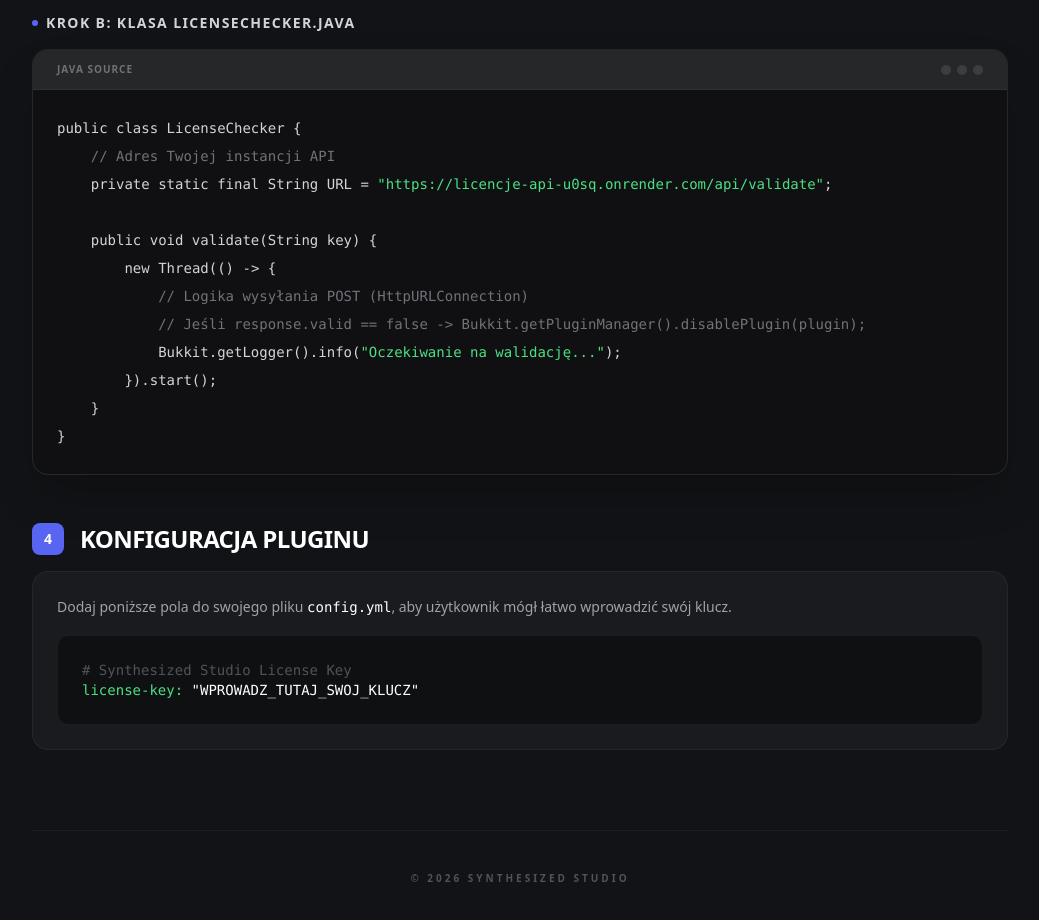
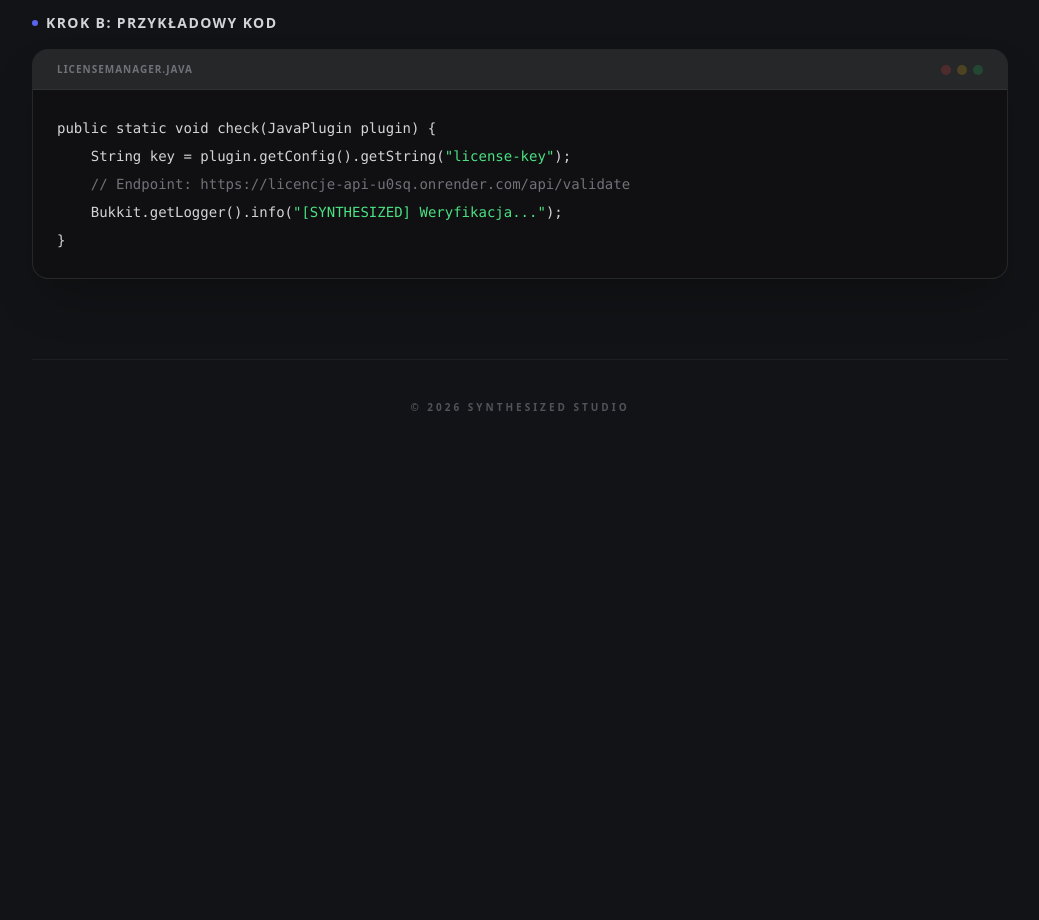
Before and after one commit to Qali0924/licencje-api, a website: page public/docs.html in a window 1280 px wide. Shown: the part 1200-2120 px from the top of the page, without its empty margins (120-1159 px from the left). After the commit the page ends 1663 px from the top, so only its background shows below. Drawn offline with nearby package versions, Linux system fonts and the light colour scheme.

Commit message:
Update docs.html

```diff
--- a/public/docs.html
+++ b/public/docs.html
@@ -5,9 +5,8 @@
     <meta content="width=device-width, initial-scale=1.0" name="viewport"/>
     <title>Dokumentacja API - Synthesized Studio</title>
     <script src="https://cdn.tailwindcss.com?plugins=forms,container-queries"></script>
-    <link href="https://fonts.googleapis.com/css2?family=Inter:wght@300;400;500;600;700;800;900&amp;display=swap" rel="stylesheet"/>
-    <link href="https://fonts.googleapis.com/css2?family=Material+Symbols+Outlined:wght@100..700,0..1&amp;display=swap" rel="stylesheet"/>
-    <link rel="stylesheet" href="https://cdn.jsdelivr.net/npm/bootstrap-icons@1.11.1/font/bootstrap-icons.css">
+    <link href="https://fonts.googleapis.com/css2?family=Inter:wght@300;400;500;600;700;800;900&display=swap" rel="stylesheet"/>
+    <link href="https://fonts.googleapis.com/icon?family=Material+Icons+Outlined" rel="stylesheet">
 
     <script id="tailwind-config">
       tailwind.config = {
@@ -28,7 +27,11 @@
       }
     </script>
     <style>
-        .material-symbols-outlined { font-variation-settings: 'FILL' 0, 'wght' 400, 'GRAD' 0, 'opsz' 24; }
+        /* Standaryzacja ikon */
+        .material-icons-outlined {
+            vertical-align: middle;
+            line-height: 1;
+        }
         .neon-glow { background: radial-gradient(circle at 100% 0%, rgba(88, 101, 242, 0.1) 0%, transparent 40%); }
         pre { scrollbar-width: thin; scrollbar-color: #343538 transparent; }
         code { font-family: 'JetBrains Mono', 'Fira Code', monospace; }
@@ -41,13 +44,13 @@
     <header class="border-b border-white/5 bg-surface/80 backdrop-blur-md sticky top-0 z-50">
         <div class="max-w-7xl mx-auto px-6 h-20 flex items-center justify-between">
             <div class="flex items-center gap-3">
-                <span class="material-symbols-outlined text-primary-container text-3xl">terminal</span>
+                <span class="material-icons-outlined text-primary-container text-3xl">terminal</span>
                 <div class="text-xl font-black italic tracking-tighter text-white uppercase">
                     Synthesized <span class="text-primary-container">Studio</span>
                 </div>
             </div>
             <a href="/" class="flex items-center gap-2 bg-white/5 hover:bg-white/10 text-white px-5 py-2.5 rounded-xl font-bold text-xs transition-all border border-white/5">
-                <span class="material-symbols-outlined text-sm">arrow_back</span> POWRÓT DO PANELU
+                <span class="material-icons-outlined text-sm">arrow_back</span> POWRÓT DO PANELU
             </a>
         </div>
     </header>
@@ -128,49 +131,27 @@
 
                 <div class="space-y-4">
                     <h4 class="text-sm font-bold text-zinc-300 uppercase tracking-widest flex items-center gap-2">
-                        <span class="w-1.5 h-1.5 rounded-full bg-primary-container"></span> Krok B: Klasa LicenseChecker.java
+                        <span class="w-1.5 h-1.5 rounded-full bg-primary-container"></span> Krok B: Przykładowy Kod
                     </h4>
                     <div class="bg-surface-container-low border border-white/5 rounded-2xl overflow-hidden shadow-2xl">
                         <div class="bg-white/5 px-6 py-3 border-b border-white/5 flex items-center justify-between">
-                            <span class="text-[10px] font-bold text-zinc-500 uppercase tracking-widest">Java Source</span>
+                            <span class="text-[10px] font-bold text-zinc-500 uppercase tracking-widest">LicenseManager.java</span>
                             <div class="flex gap-1.5">
-                                <div class="w-2.5 h-2.5 rounded-full bg-white/10"></div>
-                                <div class="w-2.5 h-2.5 rounded-full bg-white/10"></div>
-                                <div class="w-2.5 h-2.5 rounded-full bg-white/10"></div>
+                                <div class="w-2.5 h-2.5 rounded-full bg-red-500/20"></div>
+                                <div class="w-2.5 h-2.5 rounded-full bg-yellow-500/20"></div>
+                                <div class="w-2.5 h-2.5 rounded-full bg-green-500/20"></div>
                             </div>
                         </div>
                         <div class="p-6 bg-black/40 overflow-x-auto">
-                            <pre class="text-sm leading-7 text-zinc-300"><code><span class="text-primary">public class</span> LicenseChecker {
-    <span class="text-zinc-500">// Adres Twojej instancji API</span>
-    <span class="text-primary">private static final String</span> URL = <span class="text-secondary">"https://licencje-api-u0sq.onrender.com/api/validate"</span>;
-
-    <span class="text-primary">public void</span> validate(String key) {
-        <span class="text-primary">new</span> Thread(() -> {
-            <span class="text-zinc-500">// Logika wysyłania POST (HttpURLConnection)
-            // Jeśli response.valid == false -> Bukkit.getPluginManager().disablePlugin(plugin);</span>
-            Bukkit.getLogger().info(<span class="text-secondary">"Oczekiwanie na walidację..."</span>);
-        }).start();
-    }
+                            <pre class="text-sm leading-7 text-zinc-300"><code><span class="text-primary">public static void</span> check(JavaPlugin plugin) {
+    String key = plugin.getConfig().getString(<span class="text-secondary">"license-key"</span>);
+    <span class="text-zinc-500">// Endpoint: https://licencje-api-u0sq.onrender.com/api/validate</span>
+    Bukkit.getLogger().info(<span class="text-secondary">"[SYNTHESIZED] Weryfikacja..."</span>);
 }</code></pre>
                         </div>
                     </div>
                 </div>
             </section>
-
-            <section class="space-y-4">
-                <div class="flex items-center gap-4 text-white">
-                    <span class="w-8 h-8 rounded-lg bg-primary-container flex items-center justify-center font-bold text-sm">4</span>
-                    <h2 class="text-2xl font-bold uppercase tracking-tight">Konfiguracja Pluginu</h2>
-                </div>
-                <div class="bg-surface-container-low border border-white/5 p-6 rounded-2xl space-y-4">
-                    <p class="text-sm leading-relaxed">Dodaj poniższe pola do swojego pliku <code class="text-white">config.yml</code>, aby użytkownik mógł łatwo wprowadzić swój klucz.</p>
-                    <div class="bg-black/40 p-6 rounded-xl border border-white/5">
-                        <pre class="text-sm text-secondary"><code><span class="text-zinc-600"># Synthesized Studio License Key</span>
-<span class="text-primary">license-key</span>: <span class="text-white">"WPROWADZ_TUTAJ_SWOJ_KLUCZ"</span></code></pre>
-                    </div>
-                </div>
-            </section>
-
         </div>
 
         <footer class="mt-20 pt-10 border-t border-white/5 text-center">
```
